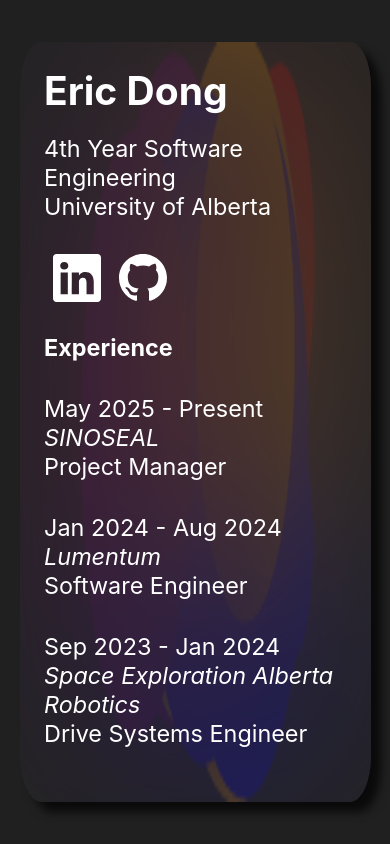
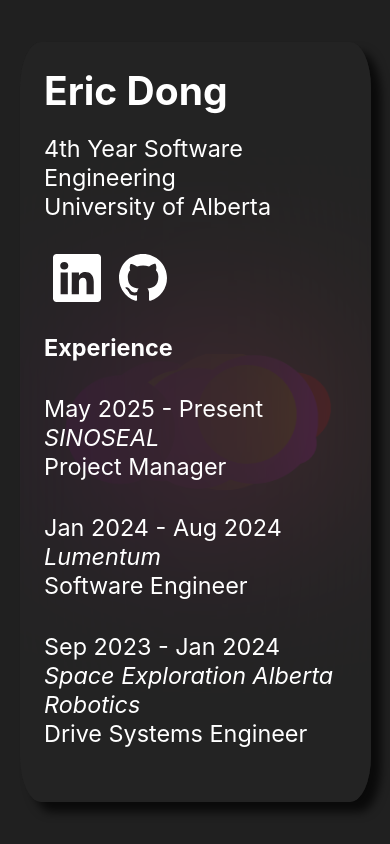
Before and after one commit to etdong/eric-website, a React (Create React App) app: page /#/ in a window 390 px wide. Built offline with nearby package versions, Linux system fonts and the light colour scheme.

Commit message:
responsive vetical window size

```diff
--- a/src/components/BouncingBalls.js
+++ b/src/components/BouncingBalls.js
@@ -1,6 +1,6 @@
 import React, { useRef, useEffect } from 'react';
 
-const COLORS = ['red', 'magenta', 'blue', 'yellow', 'orange', 'purple'];
+const COLORS = ['red', 'magenta', 'yellow', 'orange', 'purple'];
 
 function randomBetween(min, max) {
     return Math.random() * (max - min) + min;
@@ -11,8 +11,8 @@ function createBall(width, height) {
     return {
         x: randomBetween(radius, width - radius),
         y: randomBetween(radius, height - radius),
-        dx: randomBetween(-0.2, 0.2) || 2,
-        dy: randomBetween(-0.2, 0.2) || 2,
+        dx: randomBetween(-0.3, 0.3) || 2,
+        dy: randomBetween(-0.3, 0.3) || 2,
         radius,
         color: COLORS[Math.floor(Math.random() * COLORS.length)],
     };
@@ -74,12 +74,12 @@ const BouncingBalls = ({ count = 5 }) => {
             zIndex: '0',
             pointerEvents: 'none',
         }}>
-             <canvas
+            <canvas
+            className='balls'
             ref={canvasRef}
             style={{
                 width: '70%',
-                height: '90%',
-                }}
+            }}
             />
         </div>
 
```
